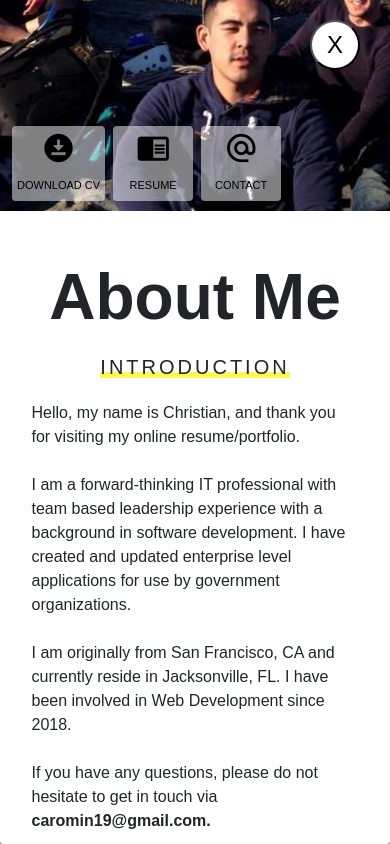
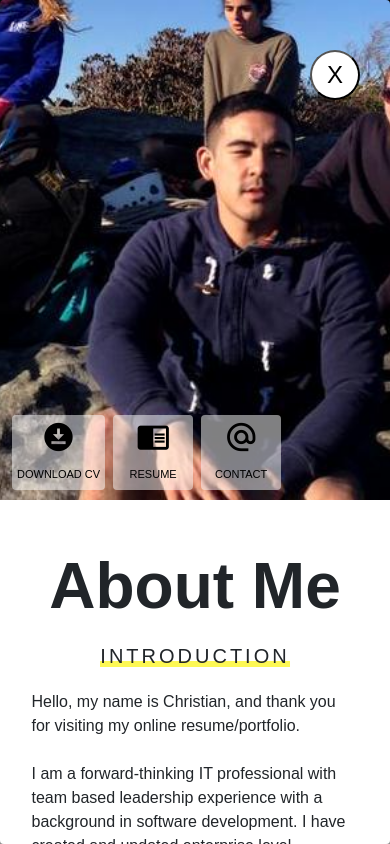
Before and after one commit to Caromin/CarominResume, an Angular app: page / in a window 390 px wide. Both pictures are taken after a click on the button "ABOUT ME". Built offline with nearby package versions, Linux system fonts and the light colour scheme.

Commit message:
another fix attempt

```diff
--- a/src/app/commons/modal-close/modal-close.component.scss
+++ b/src/app/commons/modal-close/modal-close.component.scss
@@ -12,3 +12,9 @@
     align-items: center;
     cursor: pointer;
 }
+
+@media (max-width: 600px) {
+    .x-button {
+        top: 50px;
+    }
+}
--- a/src/styles.scss
+++ b/src/styles.scss
@@ -58,11 +58,6 @@ body { margin: 0; font-family: 'Poppins', sans-serif }
         width: 400px !important;
         font-size: 20px !important;
     }
-
-    .modalBanner {
-        min-height: auto;
-        max-height: none;
-    }
 }
 
 @media (max-width: 430px) {
```
